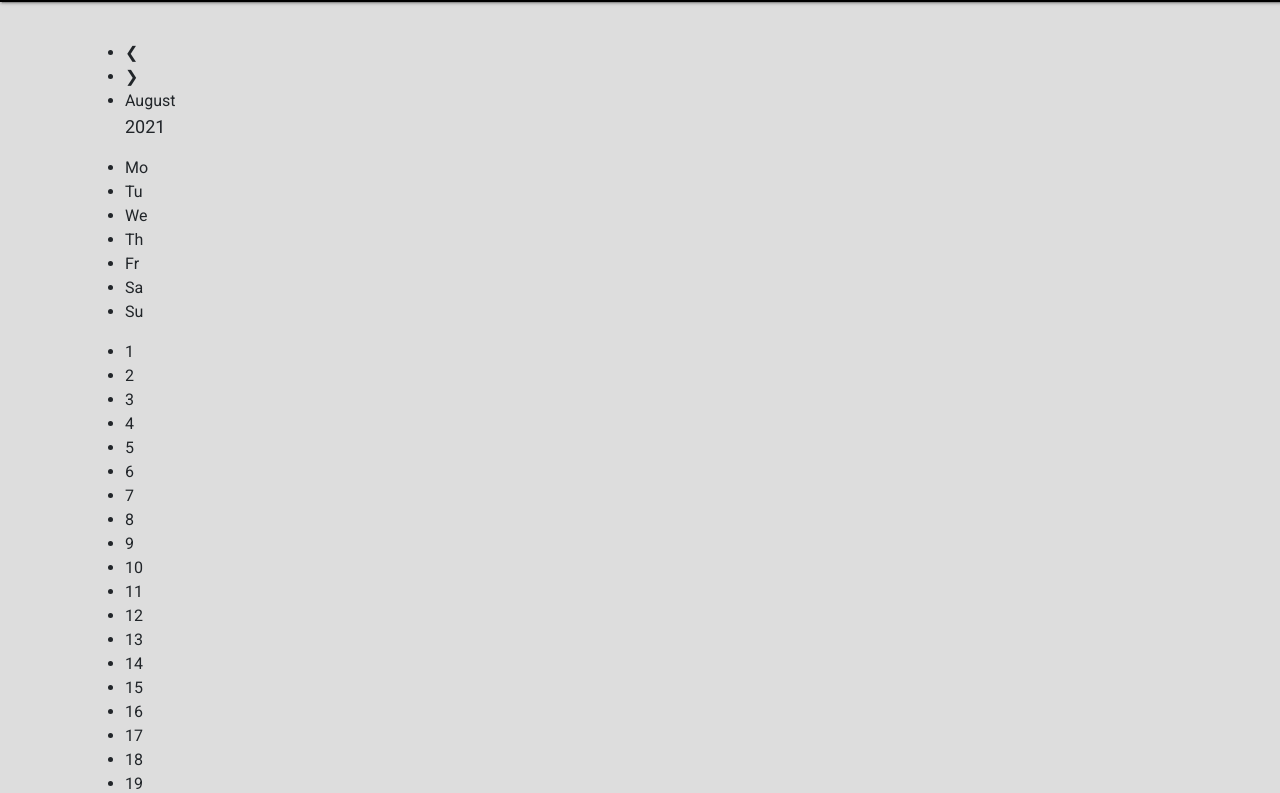
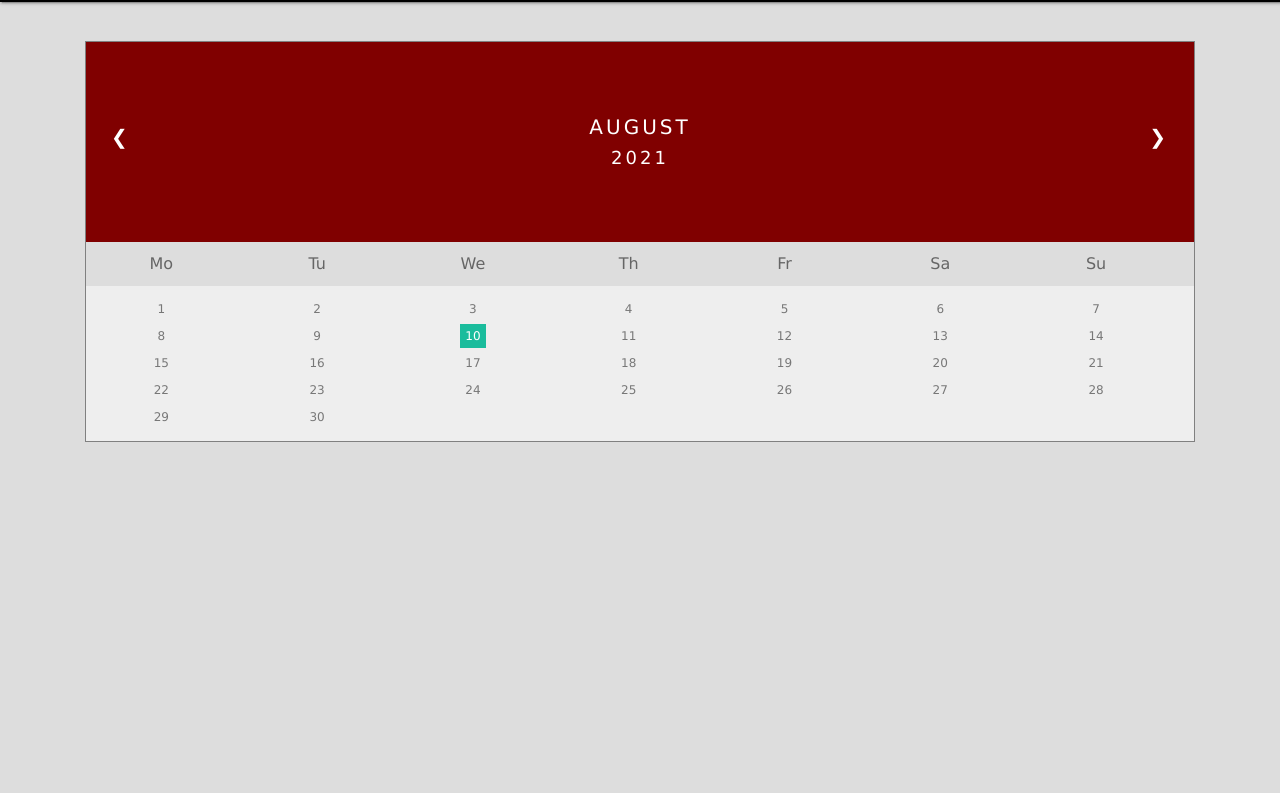
Before and after one commit to CSSE280-TeamM4/Workout-Planner, a plain HTML site: page Workout Planner/public/Calendar.html in a window 1280 px wide. Shown: the part 109-902 px from the top of the page. After the commit the page ends 800 px from the top, so only its background shows below. Drawn offline with Linux system fonts and the light colour scheme; some packages are replaced by stand-ins of ours.

Commit message:
css for calendar

```diff
--- a/Workout Planner/public/styles/main.css
+++ b/Workout Planner/public/styles/main.css
@@ -172,12 +172,88 @@ body {
   border-color: white;
 }
 
-#menu-buttons {
-
-}
-
 #menu-buttons > hr {
   border: none;
   height: 1px;
   background-color: black;
 }
+
+
+
+ul {list-style-type: none;}
+body {font-family: Verdana, sans-serif;}
+
+/* Month header */
+.month {
+  padding: 70px 25px;
+  width: 100%;
+  background: #800000;
+  text-align: center;
+}
+
+/* Month list */
+.month ul {
+  margin: 0;
+  padding: 0;
+}
+
+.month ul li {
+  color: white;
+  font-size: 20px;
+  text-transform: uppercase;
+  letter-spacing: 3px;
+}
+
+/* Previous button inside month header */
+.month .prev {
+  float: left;
+  padding-top: 10px;
+}
+
+/* Next button */
+.month .next {
+  float: right;
+  padding-top: 10px;
+}
+
+/* Weekdays (Mon-Sun) */
+.weekdays {
+  margin: 0;
+  padding: 10px 0;
+  background-color:#ddd;
+}
+
+.weekdays li {
+  display: inline-block;
+  width: 13.6%;
+  color: #666;
+  text-align: center;
+}
+
+/* Days (1-31) */
+.days {
+  padding: 10px 0;
+  background: #eee;
+  margin: 0;
+}
+
+.days li {
+  list-style-type: none;
+  display: inline-block;
+  width: 13.6%;
+  text-align: center;
+  margin-bottom: 5px;
+  font-size:12px;
+  color: #777;
+}
+
+/* Highlight the "current" day */
+.days li .active {
+  padding: 5px;
+  background: #1abc9c;
+  color: white !important
+}
+
+#calendar {
+  border: 1px solid gray;
+}
```
